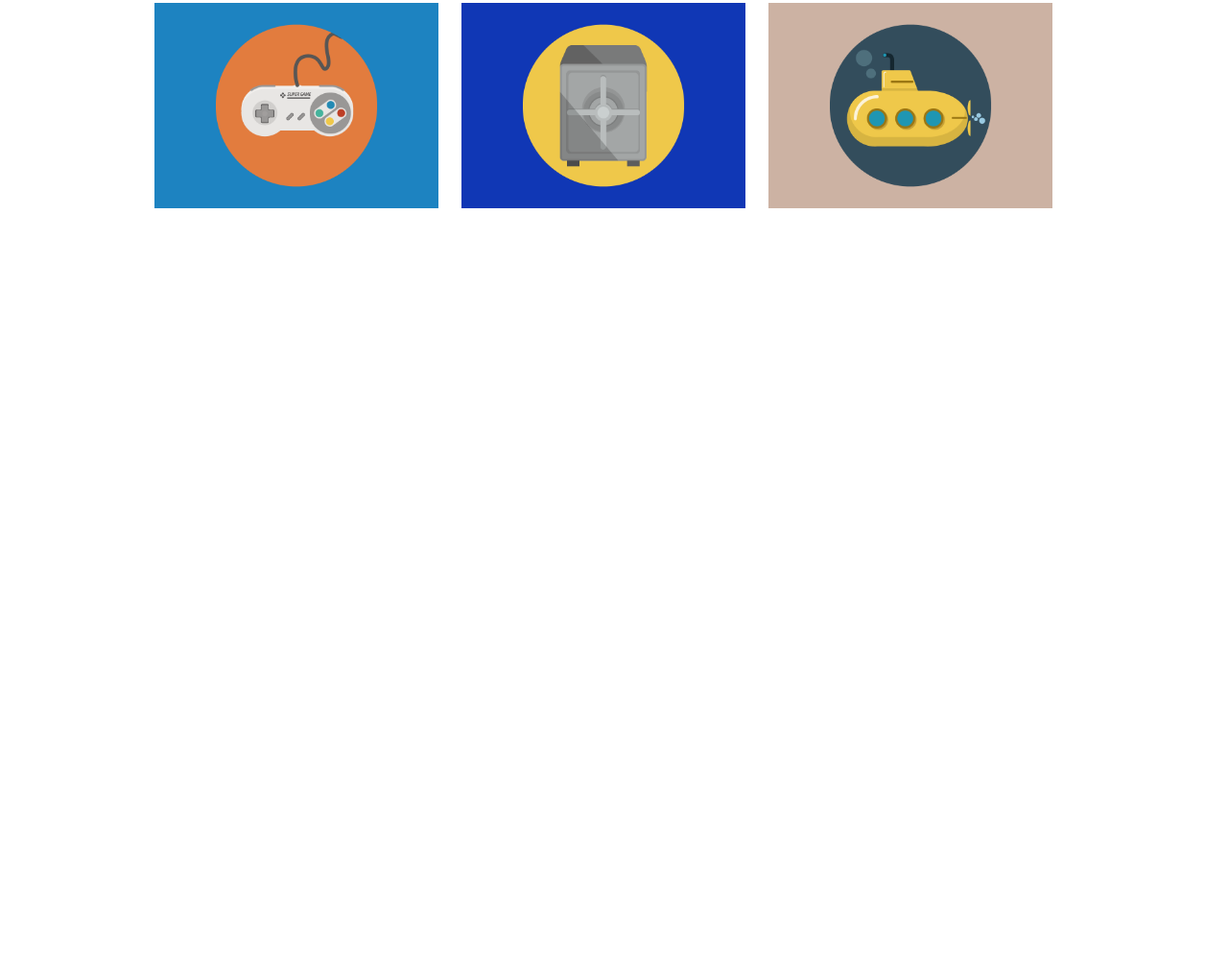
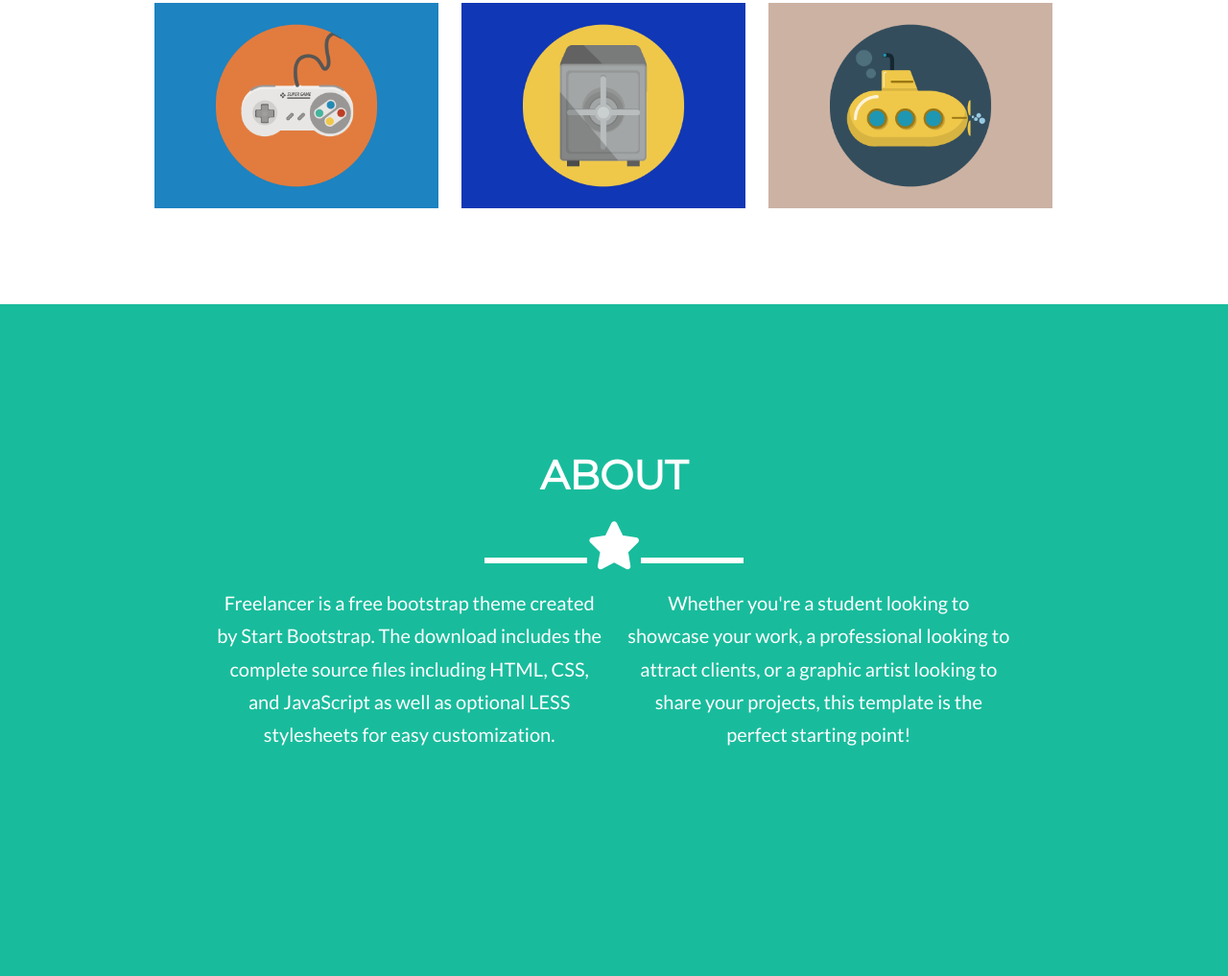
Before and after one commit to pilarfc/Freelancer, a plain HTML site: page index.html in a window 1280 px wide. Shown: the part 1083-2100 px from the top of the page at 96% size. Before the commit the page ends 1400 px from the top, so only its background shows below. Drawn offline with Linux system fonts and the light colour scheme.

Commit message:
generando seccion about

```diff
--- a/css/secciones.css
+++ b/css/secciones.css
@@ -51,3 +51,22 @@ h3 {
     width: 100%;
     margin-left: 42px;
 }
+
+
+#about {
+    background-color: #18BC9C;
+    color: white;
+    height: 700px;
+    padding-top: 130px;
+}
+
+#tituloAbout {
+    font-size: 42px;
+}
+
+.textoAbout {
+    font-size: 20px;
+    font-family: 'Lato', sans-serif;
+    text-align: justify;
+
+}
--- a/index.html
+++ b/index.html
@@ -60,9 +60,24 @@
                  <img  src="assets/images/portfolio/submarine.png" class="imagenPortafolio">
                </div>
                <div class="col-1"></div>
+      </section>
 
 
+      <section class="row" id="about">
+         <div class="row">
+              <h2 id="tituloAbout" class="text-uppercase col-12">about</h2>
+              <h2><hr><i class="fa fa-star estrella" aria-hidden="true"></i><hr></h2>
+          </div>
 
+          <div class="col-2"></div>
+          <div class="col-4 textoAbout">
+              <p>Freelancer is a free bootstrap theme created by Start Bootstrap.
+              The download includes the complete source files including HTML, CSS, and JavaScript as well as optional LESS stylesheets for easy customization.</p>
+          </div>
+
+          <div class="col-4 textoAbout">
+              <p>Whether you're a student looking to showcase your work, a professional looking to attract clients, or a graphic artist looking to share your projects, this template is the perfect starting point!</p>
+          </div>
 
       </section>
 
```
